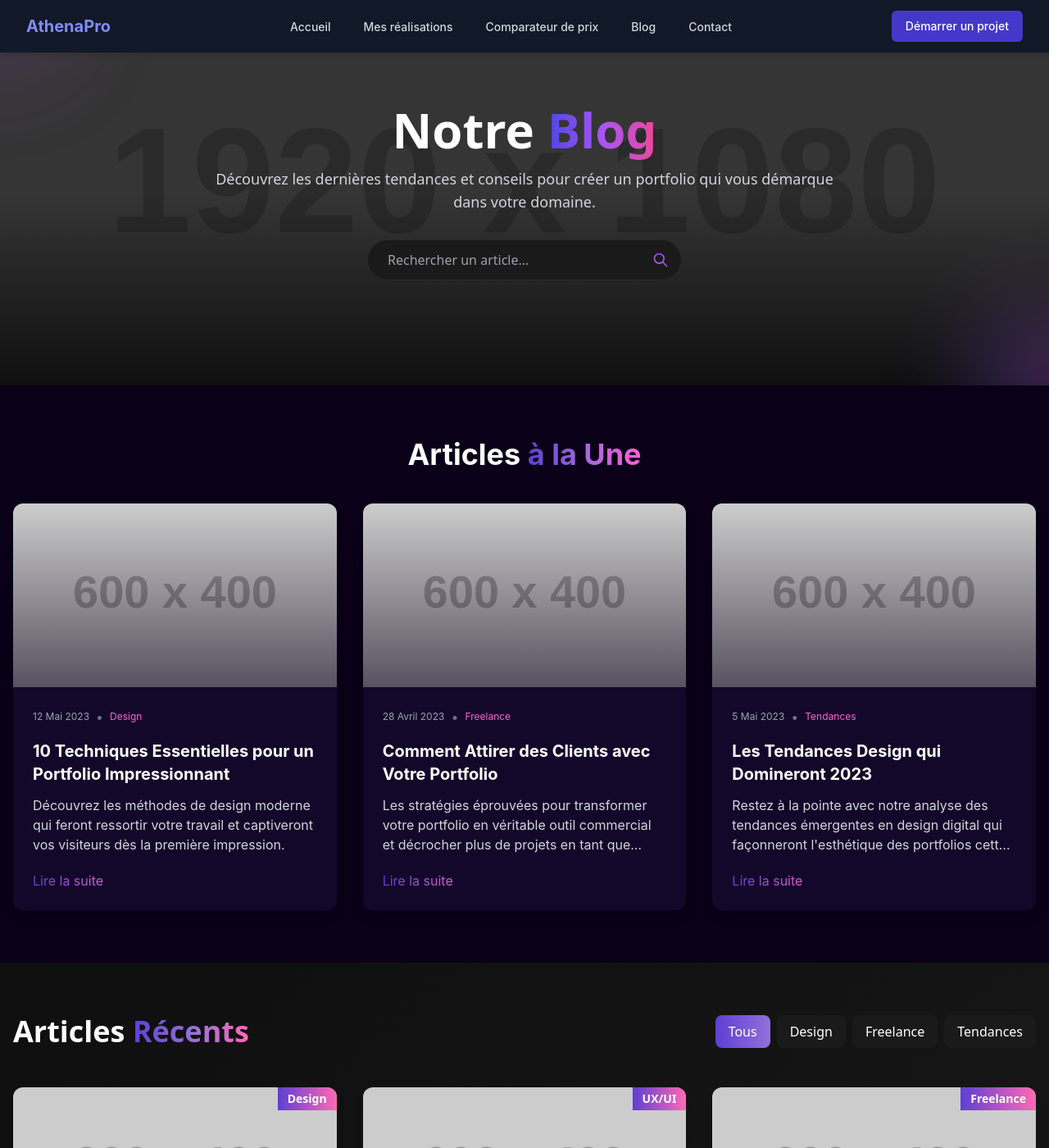
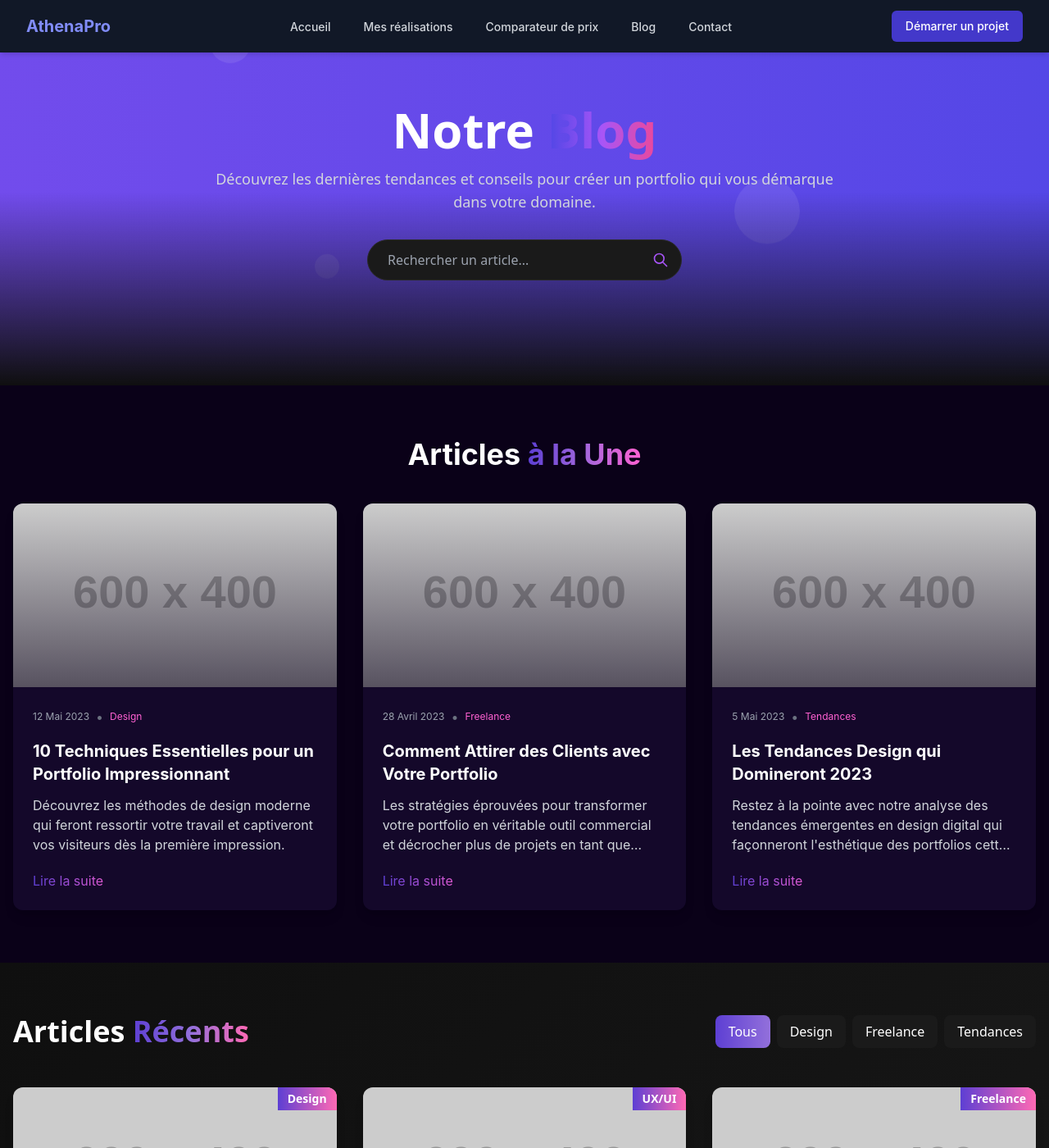
Before and after one commit to Portfolio-professionnal/AthenaPro, a Jekyll site: the page Blog.html, which Jekyll copies as it is, in a window 1280 px wide and 1400 px high. Shown: the whole window at 82% size. Built offline with Jekyll 4.4.1, drawn with Linux system fonts in a browser that asks for light colours; nearby versions of some CDN libraries.

Commit message:
Update Blog.html

```diff
--- a/Blog.html
+++ b/Blog.html
@@ -118,9 +118,13 @@
     });
   </script>
 <div id="root">
-  <section id="blog-hero" class="pt-24 pb-12 md:py-32 bg-[#0F0F0F] py-16 relative overflow-hidden">
-    <div class="absolute inset-0 opacity-20 z-0">
-      <div class="h-full w-full bg-[url('https://placehold.co/1920x1080?text=tech%20grid%20pattern')] bg-no-repeat bg-cover bg-center"></div>
+  <section id="blog-hero" class="pt-24 pb-12 md:py-32 relative overflow-hidden animated-bg">
+
+    <!-- Particules animées en fond -->
+    <div class="absolute inset-0 z-0">
+      <div class="particle particle-1"></div>
+      <div class="particle particle-2"></div>
+      <div class="particle particle-3"></div>
     </div>
 
     <div class="container mx-auto px-4 z-10 relative">
@@ -150,12 +154,60 @@
     </div>
 
     <div class="absolute bottom-0 left-0 w-full h-1/2 bg-gradient-to-t from-[#0F0F0F] to-transparent"></div>
-
-    <!-- Animated accents -->
-    <div class="absolute -top-20 -left-20 w-40 h-40 rounded-full bg-gradient-to-r from-[#4F46E5] via-[#A855F7] to-[#EC4899] opacity-20 blur-3xl animate-pulse"></div>
-    <div class="absolute -bottom-20 -right-20 w-40 h-40 rounded-full bg-gradient-to-r from-[#4F46E5] via-[#A855F7] to-[#EC4899] opacity-20 blur-3xl animate-pulse" style="animation-delay: 1s;"></div>
   </section>
 </div>
+
+<style>
+/* Fond animé avec dégradé */
+.animated-bg {
+  background: linear-gradient(270deg, #4F46E5, #A855F7, #EC4899);
+  background-size: 600% 600%;
+  animation: gradientAnimation 15s ease infinite;
+}
+
+/* Animation du dégradé */
+@keyframes gradientAnimation {
+  0% { background-position: 0% 50%; }
+  50% { background-position: 100% 50%; }
+  100% { background-position: 0% 50%; }
+}
+
+/* Styles pour les particules animées */
+.particle {
+  position: absolute;
+  background: rgba(255, 255, 255, 0.1);
+  border-radius: 50%;
+  animation: float 10s infinite ease-in-out;
+}
+.particle-1 {
+  width: 50px;
+  height: 50px;
+  top: 10%;
+  left: 20%;
+  animation-duration: 12s;
+}
+.particle-2 {
+  width: 80px;
+  height: 80px;
+  top: 50%;
+  left: 70%;
+  animation-duration: 15s;
+}
+.particle-3 {
+  width: 30px;
+  height: 30px;
+  top: 70%;
+  left: 30%;
+  animation-duration: 10s;
+}
+
+@keyframes float {
+  0% { transform: translateY(0px); opacity: 0.7; }
+  50% { transform: translateY(-20px); opacity: 0.9; }
+  100% { transform: translateY(0px); opacity: 0.7; }
+}
+</style>
+
 <div id="root">
   <section id="featured-posts" class="bg-[#0A0118] py-16">
     <div class="container mx-auto px-4">
```
